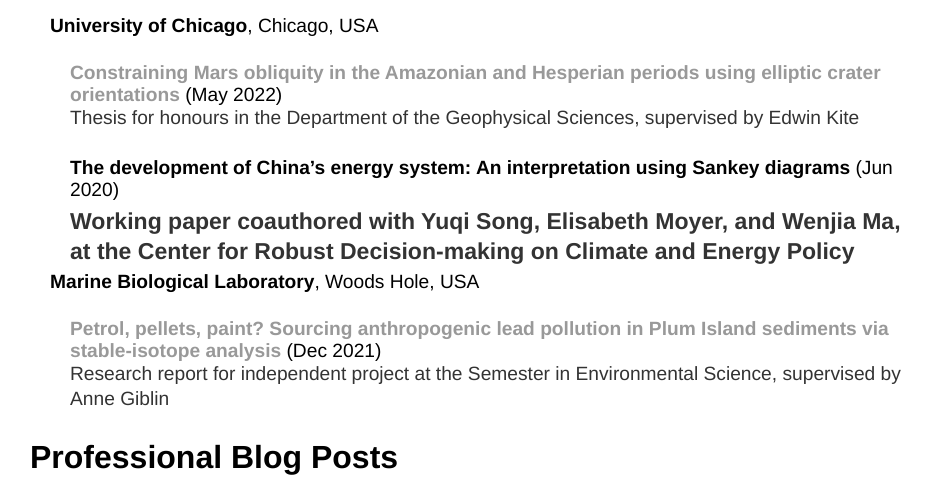
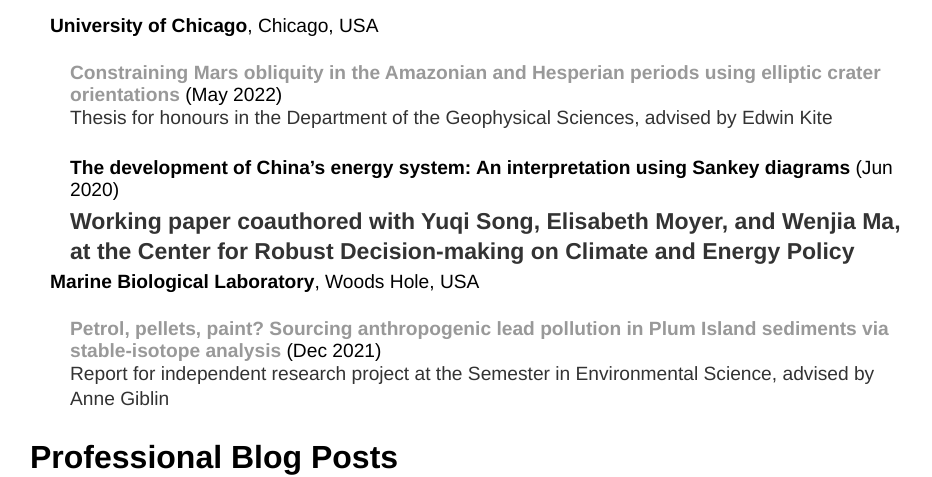
Before and after one commit to y-james-hu/y-james-hu.github.io, a Jekyll site: the page built from projects/index.html, in a window 1280 px wide and 900 px high, scrolled down 799 px. Shown: the part 153-630 px from the top of the window, without its empty margins (182-1114 px from the left). Built offline with Jekyll 4.4.1, drawn with Linux system fonts in a browser that asks for light colours.

Commit message:
Update index.html

```diff
--- a/projects/index.html
+++ b/projects/index.html
@@ -34,7 +34,7 @@
     <h3 style="margin-left: 40px">University of Chicago<span style="font-weight:normal">, Chicago, USA</span></h3>
 
       <h4 style="margin-left: 60px"><a href = "uchicago_bs_thesis.pdf">Constraining Mars obliquity in the Amazonian and Hesperian periods using elliptic crater orientations</a><span style="font-weight:normal"> (May 2022)</span></h4>
-      <p style="margin-left: 60px">Thesis for honours in the Department of the Geophysical Sciences, supervised by Edwin Kite</p>
+      <p style="margin-left: 60px">Thesis for honours in the Department of the Geophysical Sciences, advised by Edwin Kite</p>
 
       <h4 style="margin-left: 60px">The development of China’s energy system: An interpretation using Sankey diagrams<span style="font-weight:normal"> (Jun 2020)</span><h4>
       <p style="margin-left: 60px">Working paper coauthored with Yuqi Song, Elisabeth Moyer, and Wenjia Ma, at the Center for Robust Decision-making on Climate and Energy Policy</p>
@@ -42,7 +42,7 @@
     <h3 style="margin-left: 40px">Marine Biological Laboratory<span style="font-weight:normal">, Woods Hole, USA</span></h3>
 
       <h4 style="margin-left: 60px"><a href = "mbl_ses_report.pdf">Petrol, pellets, paint? Sourcing anthropogenic lead pollution in Plum Island sediments via stable-isotope analysis</a><span style="font-weight:normal"> (Dec 2021)</span></h4>
-      <p style="margin-left: 60px">Research report for independent project at the Semester in Environmental Science, supervised by Anne Giblin</p>
+      <p style="margin-left: 60px">Report for independent research project at the Semester in Environmental Science, advised by Anne Giblin</p>
 
   <h2 style="margin-left: 20px">Professional Blog Posts</h2>
 
```
